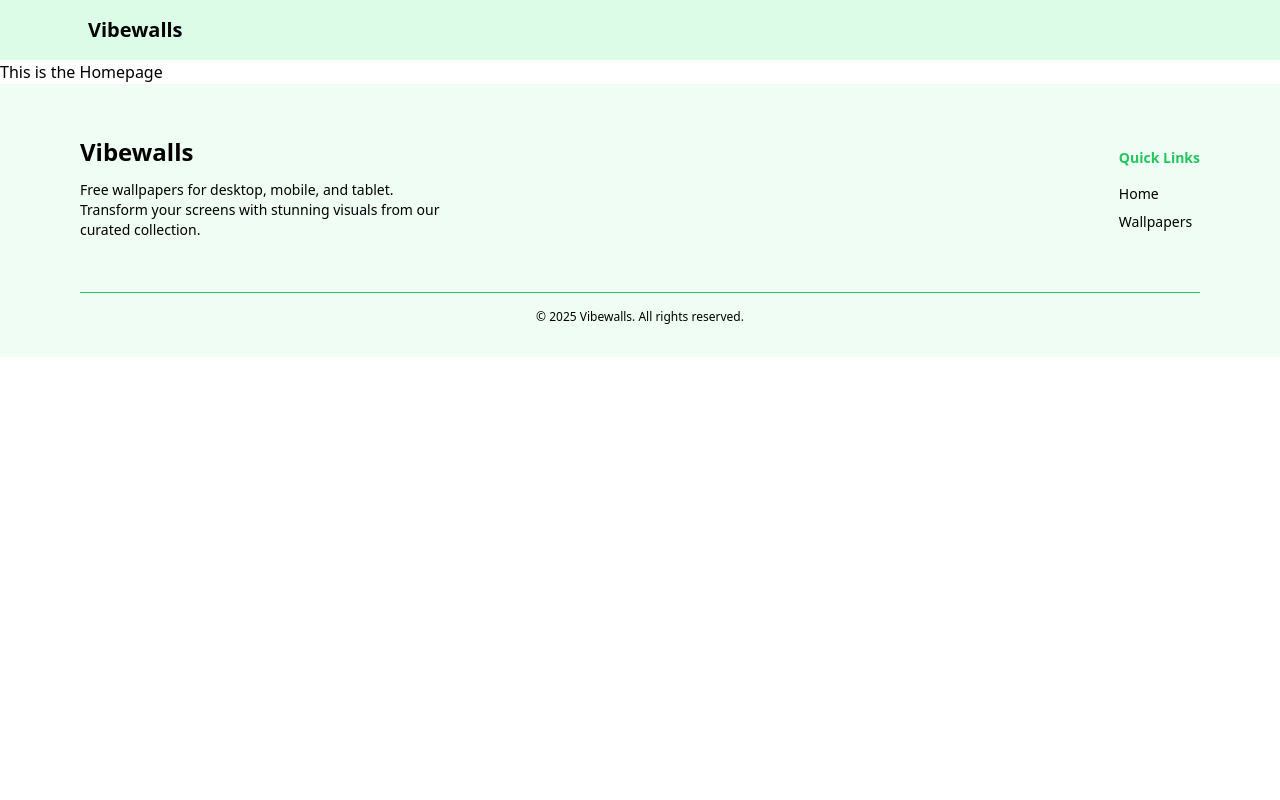
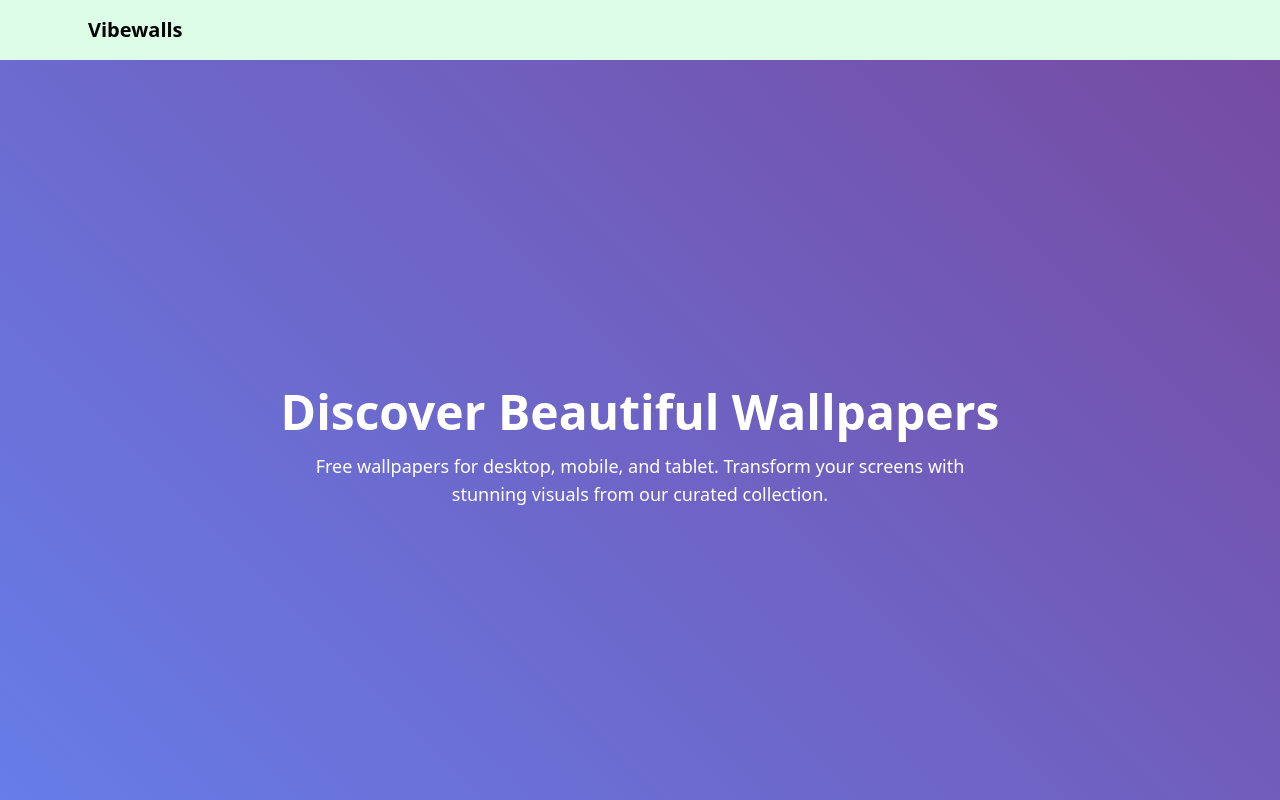
Before and after one commit to royaleagle-dev/vibewalls, a React (Vite) app: page / in a window 1280 px wide. Shown: the top 800 px of the page. Built offline with nearby package versions, Linux system fonts and the light colour scheme; no server answers.

Commit message:
homepage hero section converted to react

```diff
--- a/package.json
+++ b/package.json
@@ -10,6 +10,7 @@
     "preview": "vite preview"
   },
   "dependencies": {
+    "axios": "^1.13.2",
     "react": "^19.2.0",
     "react-dom": "^19.2.0",
     "react-router-dom": "^7.9.6"
--- a/src/GlobalStyles.css
+++ b/src/GlobalStyles.css
@@ -1,4 +1,8 @@
-*{
-    /*background: black;
-    color: white;*/
+#welcome{
+    height:100vh; background:
+    linear-gradient(88deg,rgba(0,0,0,1), rgba(0,0,0,0.4)),
+    url('{{ $hero_bg->image_link }}') ;
+    display:flex;
+    background-repeat:no-repeat;
+    background-size:cover;
 }
--- /dev/null
+++ b/src/apiBase.tsx
@@ -0,0 +1,7 @@
+import axios from 'axios'
+
+const apiBase = axios.create({
+    baseURL: 'http://localhost/vibewalls',
+});
+
+export default apiBase
--- a/src/contents/HomepageContent.tsx
+++ b/src/contents/HomepageContent.tsx
@@ -1,9 +1,52 @@
-const HomepageContent = () => {
+import {useState, useEffect } from 'react';
+import React from 'react';
+import apiBase from '../apiBase';
+
+interface RandomImage{
+    image_link: string;
+}
+
+export default function HomepageContent() {
+
+    const [randomImage, setRandomImage] = useState<RandomImage>({
+        image_link: '',
+    });
+
+    useEffect(() => {
+        const fetchRandomImage = async() => {
+            try{
+                const api = apiBase;
+                const response = await api.get('/index/getRandom');
+                setRandomImage(response.data.data);
+                console.log(response.data.data);
+
+            }catch(error){
+                console.error('Error fetching Data')
+            }
+        }
+        fetchRandomImage();
+        //api.post('/posts', {title: 'New Post'});
+    }, [])
+
+
     return (
         <div>
-            <h1>This is the Homepage</h1>
+            <section
+            id="welcome"
+            className="montserrat bg-gray-100 relative text-black py-16 px-5 md:px-20 flex gap-10 items-center justify-center flex-col md:flex-row"
+            style={{
+                background: randomImage.image_link
+                ? `linear-gradient(rgba(0,0,0,0.8), rgba(0,0,0,0.8)), url(${randomImage.image_link})`
+                : `linear-gradient(45deg, #667eea, #764ba2)`
+            }}
+            >
+                <div className="md:w-3/4 text-white text-center">
+                    <h1 className="text-4xl md:text-5xl font-bold mb-4">Discover Beautiful Wallpapers</h1>
+                    <p className="text-lg mb-6 mx-auto max-w-[80%]">Free wallpapers for desktop, mobile, and tablet. Transform your screens with stunning visuals from our curated collection.</p>
+                </div>
+            </section>
         </div>
     )
 }
 
-export default HomepageContent
+//export default HomepageContent
```
Also changed, not shown: 1 other file (tests, documents, lock files or other folders).
